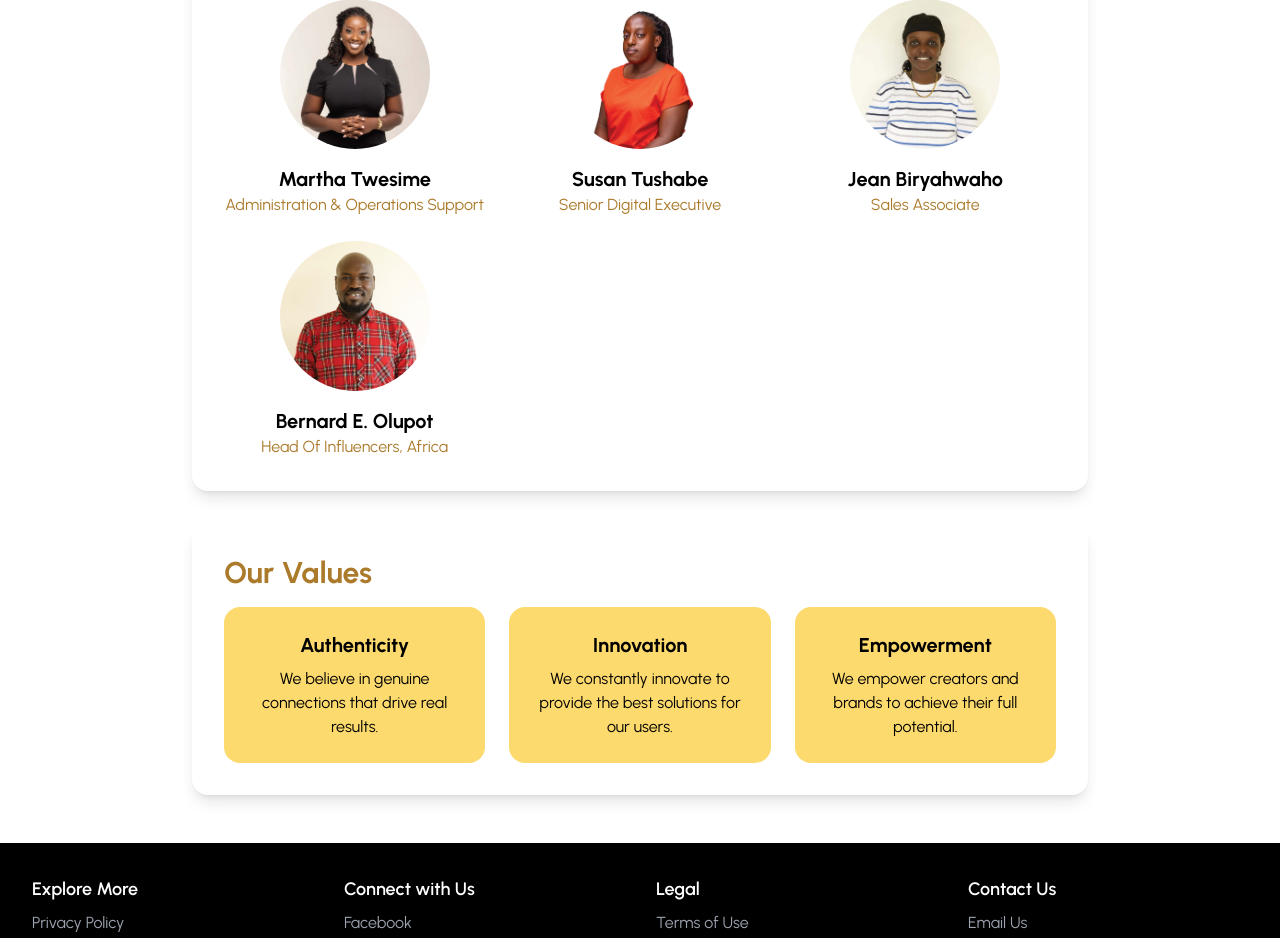
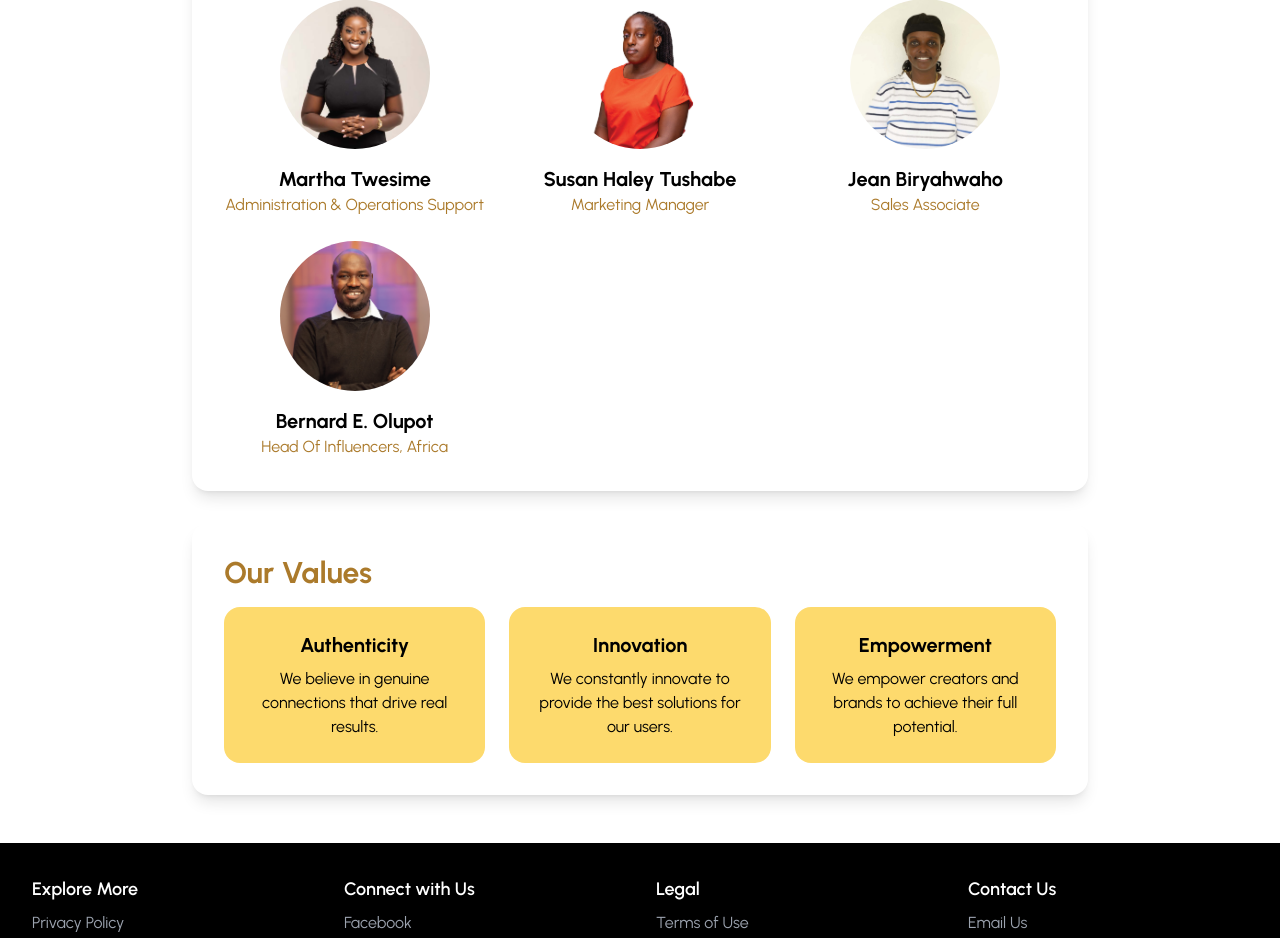
Before and after one commit to tek-juice/socialgems-website, a Next.js app: page /about in a window 1280 px wide. Shown: the part 1776-2714 px from the top of the page. Built offline with nearby package versions, Linux system fonts and the light colour scheme.

Commit message:
fixed beewol image and JD for Susan.

```diff
--- a/src/app/about/page.tsx
+++ b/src/app/about/page.tsx
@@ -140,8 +140,8 @@ export default function About() {
                   height={150}
                   className="rounded-full mx-auto mb-4"
                 />
-                <h3 className="text-xl font-bold text-black">Susan Tushabe</h3>
-                <p className="text-brown">Senior Digital Executive</p>
+                <h3 className="text-xl font-bold text-black">Susan Haley Tushabe</h3>
+                <p className="text-brown">Marketing Manager</p>
               </div>
 
                {/* Team Member 6 */}
@@ -160,7 +160,7 @@ export default function About() {
               {/* Team Member 7 */}
               <div className="text-center">
                 <Image
-                  src="/Beewol.jpg"
+                  src="/beewol.jpg"
                   alt="Head Of Influencers, Africa"
                   width={150}
                   height={150}
```
Also changed, not shown: public/Beewol.jpg.
